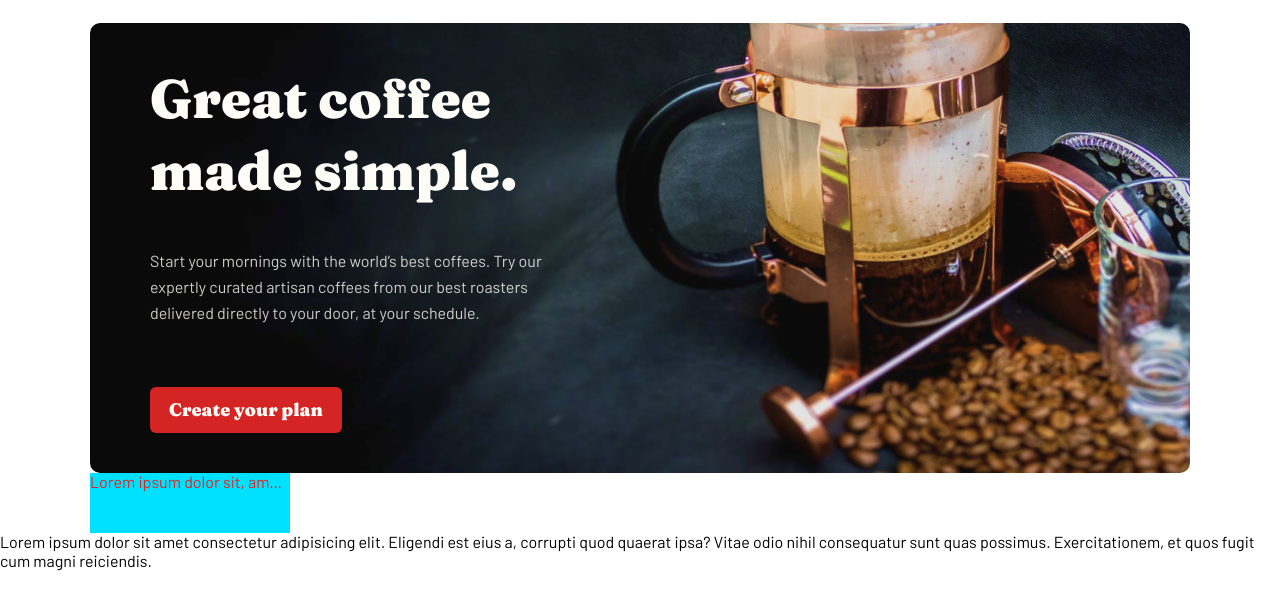
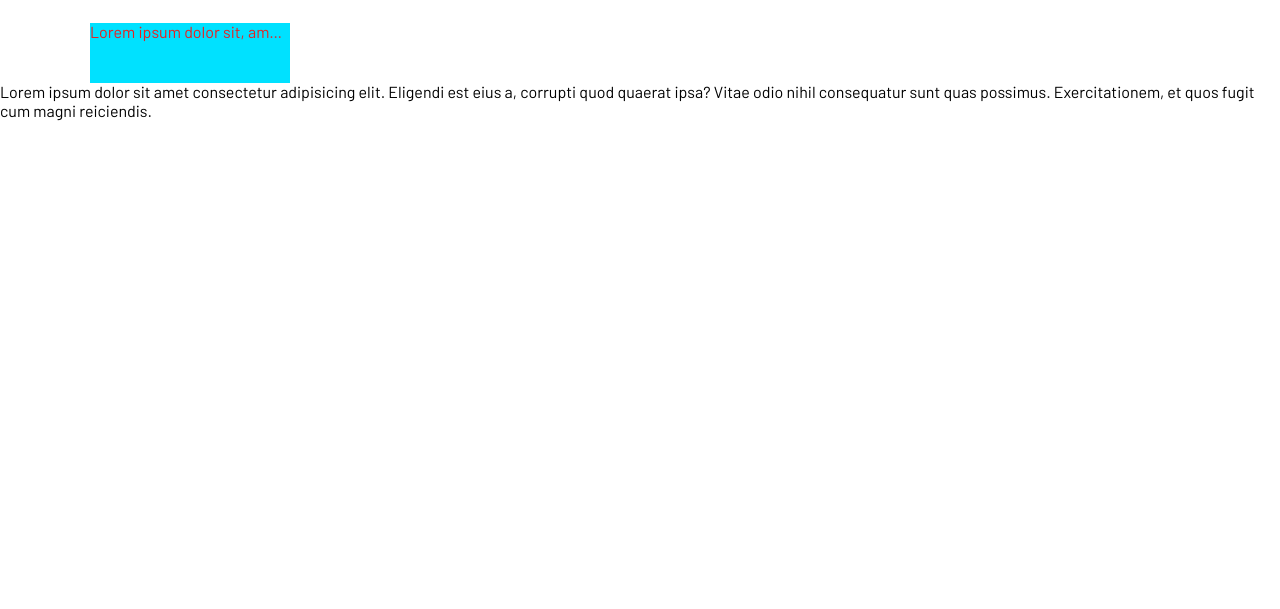
Before and after one commit to excellent-developer/coffee2, a plain HTML site: page index.html in a window 1280 px wide. Shown: the part 63-672 px from the top of the page. Drawn offline with Linux system fonts and the light colour scheme.

Commit message:
hero section deleted

```diff
--- a/index.html
+++ b/index.html
@@ -35,14 +35,14 @@
     <!-- Main section -->
     <main class="container">
         <!-- Hero section -->
-        <section class="hero">
+        <!-- <section class="hero">
             <div class="hero__content">
                 <h1 class="hero__content__title">Great coffee made simple.</h1>
                 <p class="hero__content__desc">Start your mornings with the world’s best coffees. Try our expertly curated artisan coffees from our best roasters delivered directly to your door, at your schedule.</p>
 
                 <a class="coffee__btn hero__content__button coffee__btn--danger" href="#">Create your plan</a>
             </div>
-        </section>
+        </section> -->
         <div class="text">
             Lorem ipsum dolor sit, amet consectetur adipisicing elit. Dolorum laboriosam, est autem aliquid facilis laborum enim, maiores consequuntur itaque iusto necessitatibus. Esse aliquid adipisci minima reiciendis architecto nostrum eos facere?
         </div>
```
